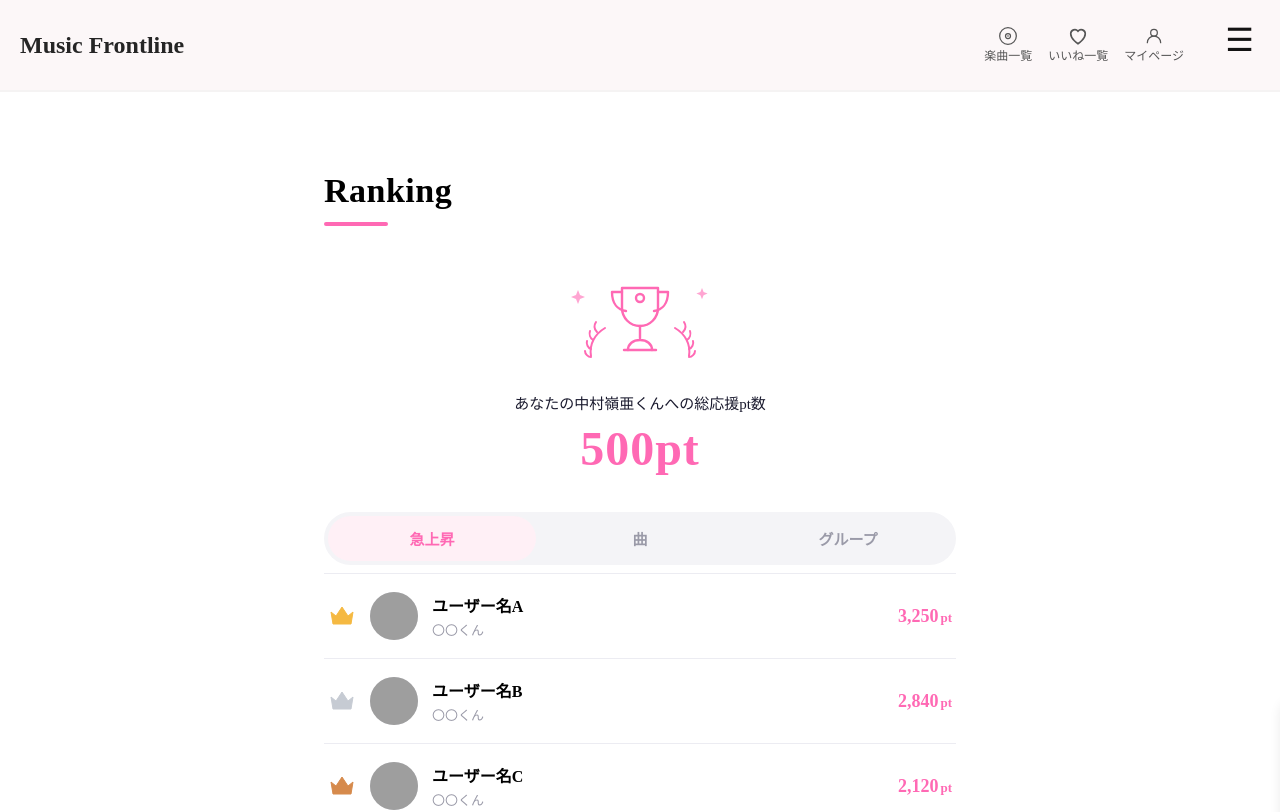
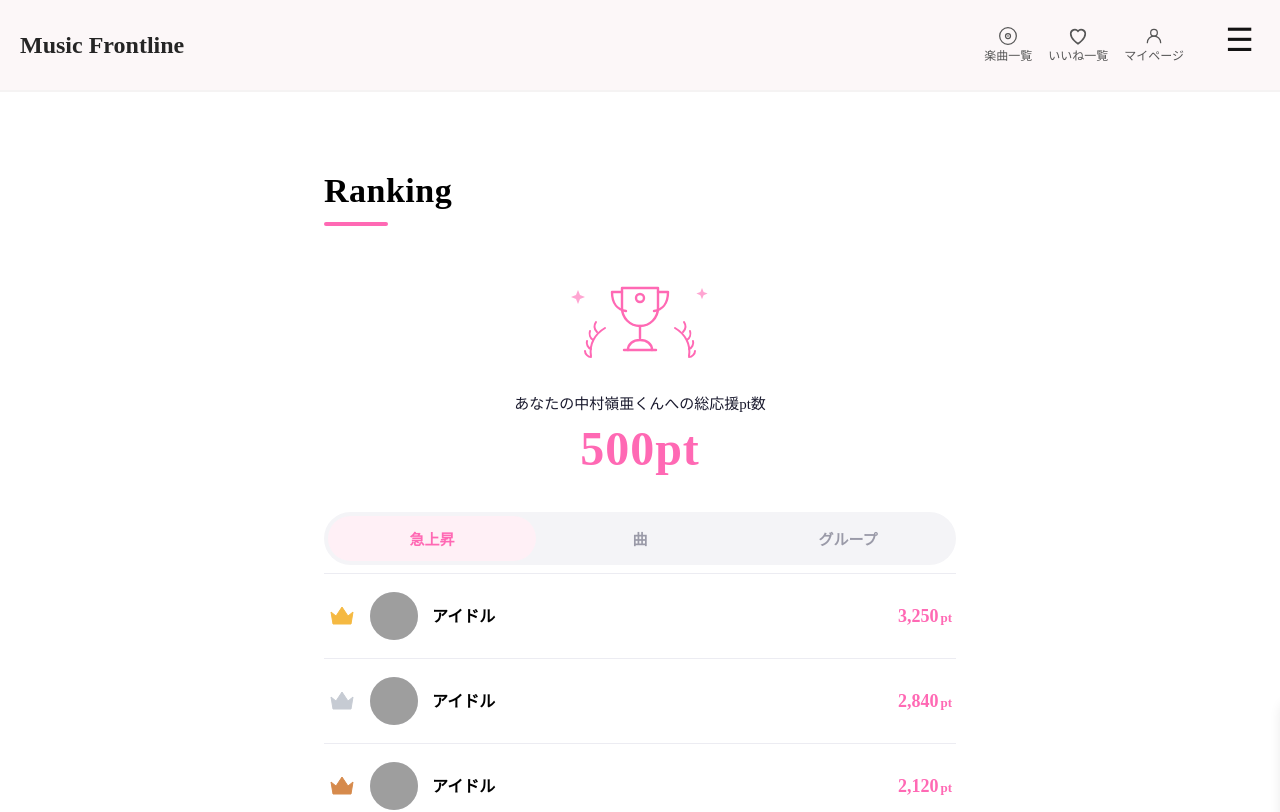
Before and after one commit to rio-rio79/Music-Frontline, a Next.js app: page /ranking in a window 1280 px wide. Shown: the top 812 px of the page. Built offline with nearby package versions, Linux system fonts and the light colour scheme; no server answers; grey boxes are pictures that could not be loaded.

Commit message:
ランキングの表示項目を修正

```diff
--- a/src/app/ranking/page.tsx
+++ b/src/app/ranking/page.tsx
@@ -11,16 +11,16 @@ import {
 
 const DATA = {
   hot: [
-    { rank: 1, name: "ユーザー名A", target: "〇〇くん", pt: 3250, avatar: "/images/avatar_a.png" },
-    { rank: 2, name: "ユーザー名B", target: "〇〇くん", pt: 2840, avatar: "/images/avatar_b.png" },
-    { rank: 3, name: "ユーザー名C", target: "〇〇くん", pt: 2120, avatar: "/images/avatar_c.png" },
-    { rank: 4, name: "ユーザー名D", target: "〇〇くん", pt: 1870, avatar: "/images/avatar_d.png" },
-    { rank: 5, name: "ユーザー名E", target: "〇〇くん", pt: 1540, avatar: "/images/avatar_e.png" },
-    { rank: 6, name: "ユーザー名F", target: "〇〇くん", pt: 1320, avatar: "/images/avatar_f.png" },
-    { rank: 7, name: "ユーザー名G", target: "〇〇くん", pt: 1180, avatar: "/images/avatar_g.png" },
-    { rank: 8, name: "ユーザー名H", target: "〇〇くん", pt: 990, avatar: "/images/avatar_h.png" },
-    { rank: 9, name: "ユーザー名I", target: "〇〇くん", pt: 840, avatar: "/images/avatar_i.png" },
-    { rank: 10, name: "ユーザー名J", target: "〇〇くん", pt: 710, avatar: "/images/avatar_j.png" },
+    { rank: 1, name: "アイドル", pt: 3250, avatar: "/images/avatar_a.png" },
+    { rank: 2, name: "アイドル", pt: 2840, avatar: "/images/avatar_b.png" },
+    { rank: 3, name: "アイドル", pt: 2120, avatar: "/images/avatar_c.png" },
+    { rank: 4, name: "アイドル", pt: 1870, avatar: "/images/avatar_d.png" },
+    { rank: 5, name: "アイドル", pt: 1540, avatar: "/images/avatar_e.png" },
+    { rank: 6, name: "アイドル", pt: 1320, avatar: "/images/avatar_f.png" },
+    { rank: 7, name: "アイドル", pt: 1180, avatar: "/images/avatar_g.png" },
+    { rank: 8, name: "アイドル", pt: 990, avatar: "/images/avatar_h.png" },
+    { rank: 9, name: "アイドル", pt: 840, avatar: "/images/avatar_i.png" },
+    { rank: 10, name: "アイドル", pt: 710, avatar: "/images/avatar_j.png" },
   ],
   song: [
     { rank: 1, name: "アイドル楽曲A", target: "〇〇グループ", pt: 5400, avatar: "/images/song_a.png" },
@@ -178,7 +178,6 @@ export default function Ranking() {
 
               <div className="info">
                 <div className="name">{item.name}</div>
-                <div className="target">{item.target}</div>
               </div>
               <div className="score">{item.pt.toLocaleString()}<span>pt</span></div>
             </div>
```
